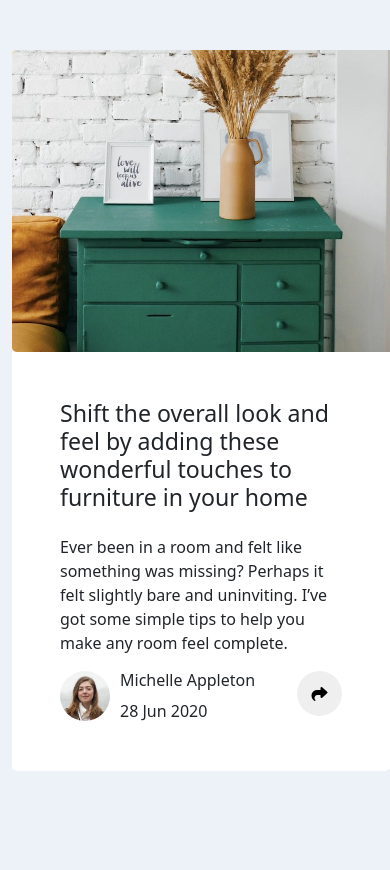
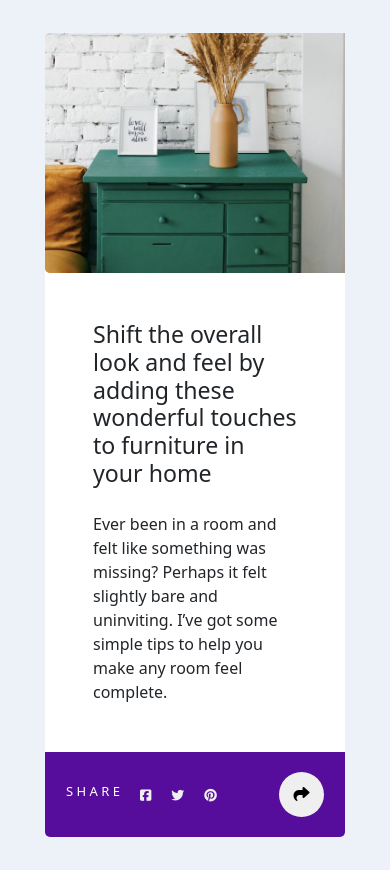
Before and after one commit to wminaung/Article-preview-component, a plain HTML site: page index.html in a window 390 px wide. Before the commit the page ends 844 px from the top, so only its background shows below. Drawn offline with nearby package versions, Linux system fonts and the light colour scheme.

Commit message:
for mobile but not DRY

```diff
--- a/index.html
+++ b/index.html
@@ -11,7 +11,7 @@
   <title>Frontend Mentor | Article preview component</title>
   <link href="https://cdn.jsdelivr.net/npm/bootstrap@5.1.3/dist/css/bootstrap.min.css" rel="stylesheet"
     integrity="sha384-1BmE4kWBq78iYhFldvKuhfTAU6auU8tT94WrHftjDbrCEXSU1oBoqyl2QvZ6jIW3" crossorigin="anonymous" />
-
+  <script src="https://kit.fontawesome.com/b8c281899a.js" crossorigin="anonymous"></script>
   <link rel="stylesheet" href="styles.css" />
   <!-- Feel free to remove these styles or customise in your own stylesheet 👍 -->
 </head>
@@ -59,11 +59,22 @@
             </div>
           </div>
         </div>
+        <div class="mobileFooter d-none">
+          <div class="d-flex justify-content-between ">
+            <div class="c SH">S H A R E</div>
+            <div><i class="d c fa-brands fa-facebook-square"></i></div>
+            <div><i class="d c fa-brands fa-twitter"></i></div>
+            <div><i class="d c fa-brands fa-pinterest"></i></div>
+          </div>
+          <button class="mobilebtn" type="button">
+            <i class="fa-solid fa-share"></i>
+          </button>
+        </div>
       </div>
     </div>
   </main>
 
-  <script src="https://kit.fontawesome.com/b8c281899a.js" crossorigin="anonymous"></script>
+
   <!-- JavaScript Bundle with Popper -->
   <script src="https://cdn.jsdelivr.net/npm/bootstrap@5.1.3/dist/js/bootstrap.bundle.min.js"
     integrity="sha384-ka7Sk0Gln4gmtz2MlQnikT1wXgYsOg+OMhuP+IlRH9sENBO0LRn5q+8nbTov4+1p"
--- a/script.js
+++ b/script.js
@@ -1,6 +1,8 @@
 const btn = document.getElementById("btn");
 const toast = document.getElementById("toast");
+const bodyTag = document.querySelector("body");
 let click = false;
+
 btn.addEventListener("mouseover", () => {
   toast.style.display = "flex";
 
@@ -8,3 +10,25 @@ btn.addEventListener("mouseover", () => {
     toast.style.display = "none";
   });
 });
+
+const mobileFooterTag = document.querySelector(".mobileFooter");
+let bodyWidth = bodyTag.clientWidth;
+
+if (bodyWidth <= 500) {
+  mobileFooterTag.classList.remove("d-none");
+} else {
+  mobileFooterTag.classList.add("d-none");
+}
+
+window.addEventListener("resize", (e) => {
+  bodyWidth = bodyTag.clientWidth;
+  if (bodyWidth <= 500) {
+    mobileFooterTag.classList.remove("d-none");
+    return;
+  }
+
+  if (bodyWidth > 500) {
+    mobileFooterTag.classList.add("d-none");
+    return;
+  }
+});
--- a/styles.css
+++ b/styles.css
@@ -59,7 +59,7 @@ body {
 }
 
 #toast {
-  width: 221px;
+  width: 225px;
   height: 47px;
   opacity: 0.5;
   display: none;
@@ -90,3 +90,39 @@ body {
   font-size: 24px;
   color: #efefef;
 }
+
+.mobileFooter {
+  display: flex;
+  justify-content: space-around;
+  background-color: #570d9c;
+  color: white;
+  border-radius: 0px 0px 5px 5px;
+  padding: 20px 0px;
+  align-items: center;
+}
+.c {
+  padding-right: 20px;
+}
+.mobilebtn {
+  width: 45px;
+  height: 45px;
+  border-radius: 50%;
+  border: none;
+}
+
+@media (max-width: 500px) {
+  .rmFoot {
+    display: none;
+  }
+  .main {
+    margin: 33px;
+  }
+
+  .c {
+    font-size: small;
+  }
+  .SH {
+    white-space: nowrap;
+    overflow: hidden;
+  }
+}
```
